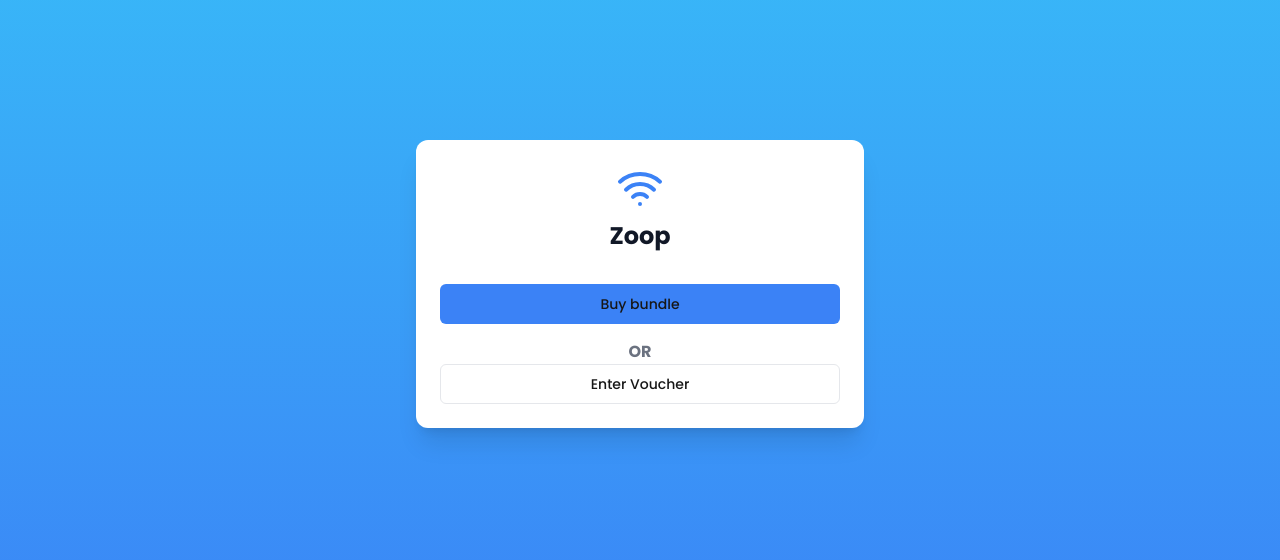
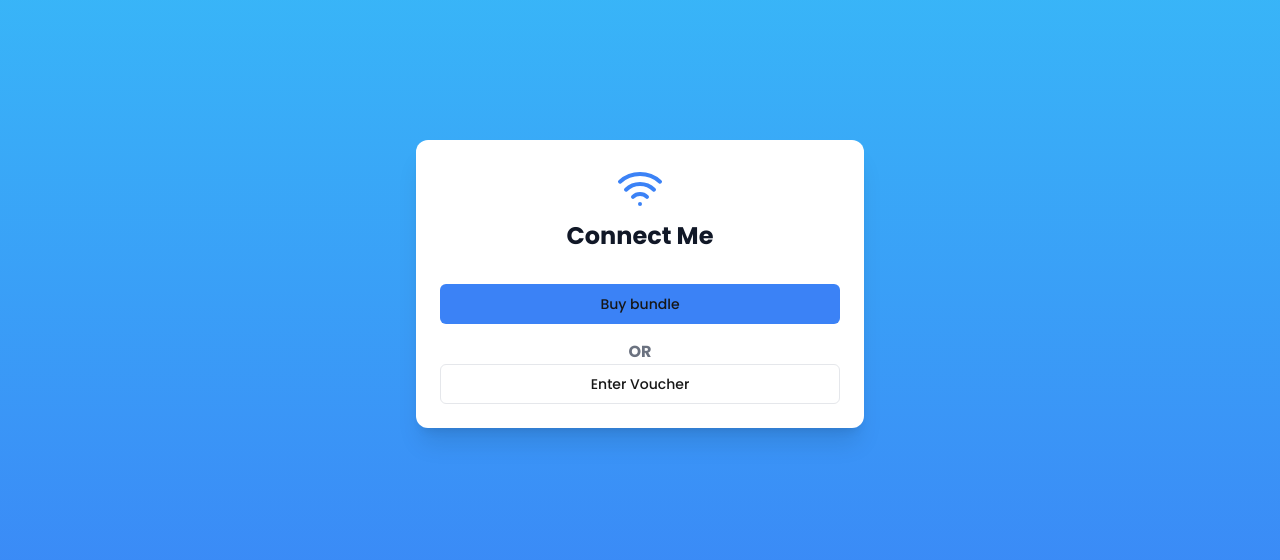
Before and after one commit to JoramGranger/netbill, a Next.js app: page / in a window 1280 px wide. Shown: the part 116-676 px from the top of the page. Built offline with nearby package versions, Linux system fonts and the light colour scheme.

Commit message:
site-name

```diff
--- a/app/page.tsx
+++ b/app/page.tsx
@@ -8,7 +8,7 @@
       <div className="w-full max-w-md space-y-8 rounded-xl bg-white p-6 shadow-xl">
         <div className="flex flex-col items-center space-y-2 text-center">
           <Wifi className="h-12 w-12 text-blue-500" />
-          <h1 className="text-2xl font-bold text-gray-900">Zoop</h1>
+          <h1 className="text-2xl font-bold text-gray-900">Connect Me</h1>
         </div>
         <div className="space-y-4">
           <Link href="/buy" className="w-full">
```
